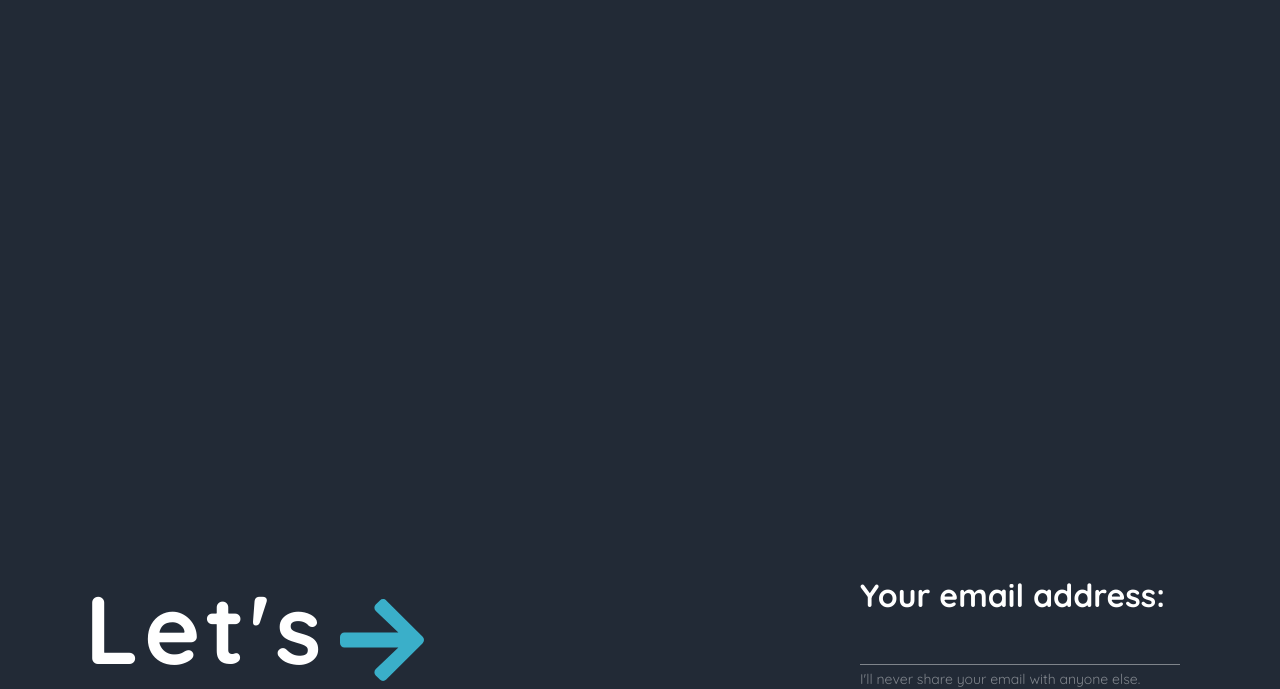
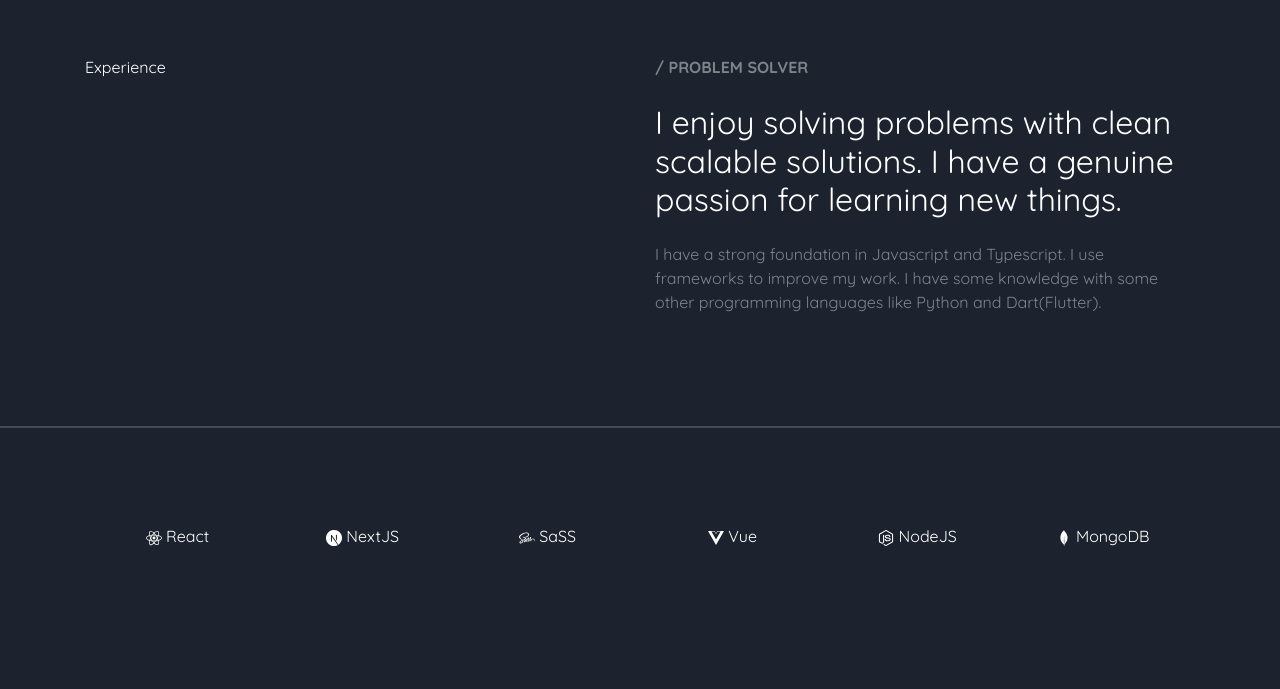
Before and after one commit to patrickJasonDuque/Next-TS-Portfolio, a Next.js app: page / in a window 1280 px wide. Shown: the part 1851-2540 px from the top of the page. Built offline with nearby package versions, Linux system fonts and the light colour scheme.

Commit message:
added experience page

```diff
--- /dev/null
+++ b/components/Experience.tsx
@@ -0,0 +1,62 @@
+import { SiNextDotJs, SiReact, SiVueDotJs, SiNodeDotJs, SiMongodb, SiSass } from 'react-icons/si';
+import { IoLogoSass } from 'react-icons/io';
+import { Col, Container, Row } from 'react-bootstrap';
+
+import styles from '../styles/Experience.module.scss';
+
+interface Props {}
+
+const Experience: React.FC<Props> = () => {
+	return (
+		<Container className={`${styles.Experience} px-0`} fluid>
+			<div className={styles.box} />
+			<Container className='text-white'>
+				<Row>
+					<Col xs={12} md={4} lg={6}>
+						Experience
+					</Col>
+					<Col xs={12} md={8} lg={6}>
+						<p className='text-muted'>
+							<strong>/ PROBLEM SOLVER</strong>
+						</p>
+						<h2 className='my-4'>
+							I enjoy solving problems with clean scalable solutions. I have a genuine passion for learning new things.
+						</h2>
+						<p className='text-muted'>
+							I have a strong foundation in Javascript and Typescript. I use frameworks to improve my work. I have some
+							knowledge with some other programming languages like Python and Dart(Flutter).
+						</p>
+					</Col>
+				</Row>
+			</Container>
+			<div className={styles.box} />
+			<hr className='w-100' />
+			<div className={styles.box} />
+			<Container className='text-white'>
+				<Row className='mx-auto text-center'>
+					<Col xs={6} md={2}>
+						<SiReact /> React
+					</Col>
+					<Col xs={6} md={2}>
+						<SiNextDotJs /> NextJS
+					</Col>
+					<Col xs={6} md={2}>
+						<IoLogoSass /> SaSS
+					</Col>
+					<Col xs={6} md={2}>
+						<SiVueDotJs /> Vue
+					</Col>
+					<Col xs={6} md={2}>
+						<SiNodeDotJs /> NodeJS
+					</Col>
+					<Col xs={6} md={2}>
+						<SiMongodb /> MongoDB
+					</Col>
+				</Row>
+			</Container>
+			<div className={styles.box} />
+		</Container>
+	);
+};
+
+export default Experience;
--- a/pages/index.tsx
+++ b/pages/index.tsx
@@ -4,6 +4,7 @@ import Head from '../components/Head';
 import Footer from '../components/Footer';
 import Stories from '../components/Stories';
 import Contact from '../components/Contact';
+import Experience from '../components/Experience';
 import BackToTopButton from '../components/BackToTopButton';
 
 import { Fade } from 'react-awesome-reveal';
@@ -19,6 +20,7 @@ export default function Home() {
 			<Navbar />
 			<Stories />
 			<div style={{ height: '1000px' }} />
+			<Experience />
 			<div className='text-white mt-5'>
 				<div style={{ height: '500px' }} />
 				<div id='contact'>
--- a/styles/Contact.module.scss
+++ b/styles/Contact.module.scss
@@ -11,3 +11,12 @@
 		letter-spacing: 5px;
 	}
 }
+
+@media only screen and (max-width: 768px) {
+	.Contact {
+		.header {
+			font-size: 4em;
+			letter-spacing: 2px;
+		}
+	}
+}
--- /dev/null
+++ b/styles/Experience.module.scss
@@ -0,0 +1,11 @@
+@import './variables.scss';
+
+.Experience {
+	background-color: $dark;
+	min-height: 100vh;
+
+	.box {
+		height: 10vh;
+		width: 100%;
+	}
+}
--- a/styles/globals.scss
+++ b/styles/globals.scss
@@ -33,3 +33,7 @@ a {
 	background-color: $primary;
 	color: $white;
 }
+
+hr {
+	border-top: 2px solid rgba($color: $gray, $alpha: 0.4);
+}
```
